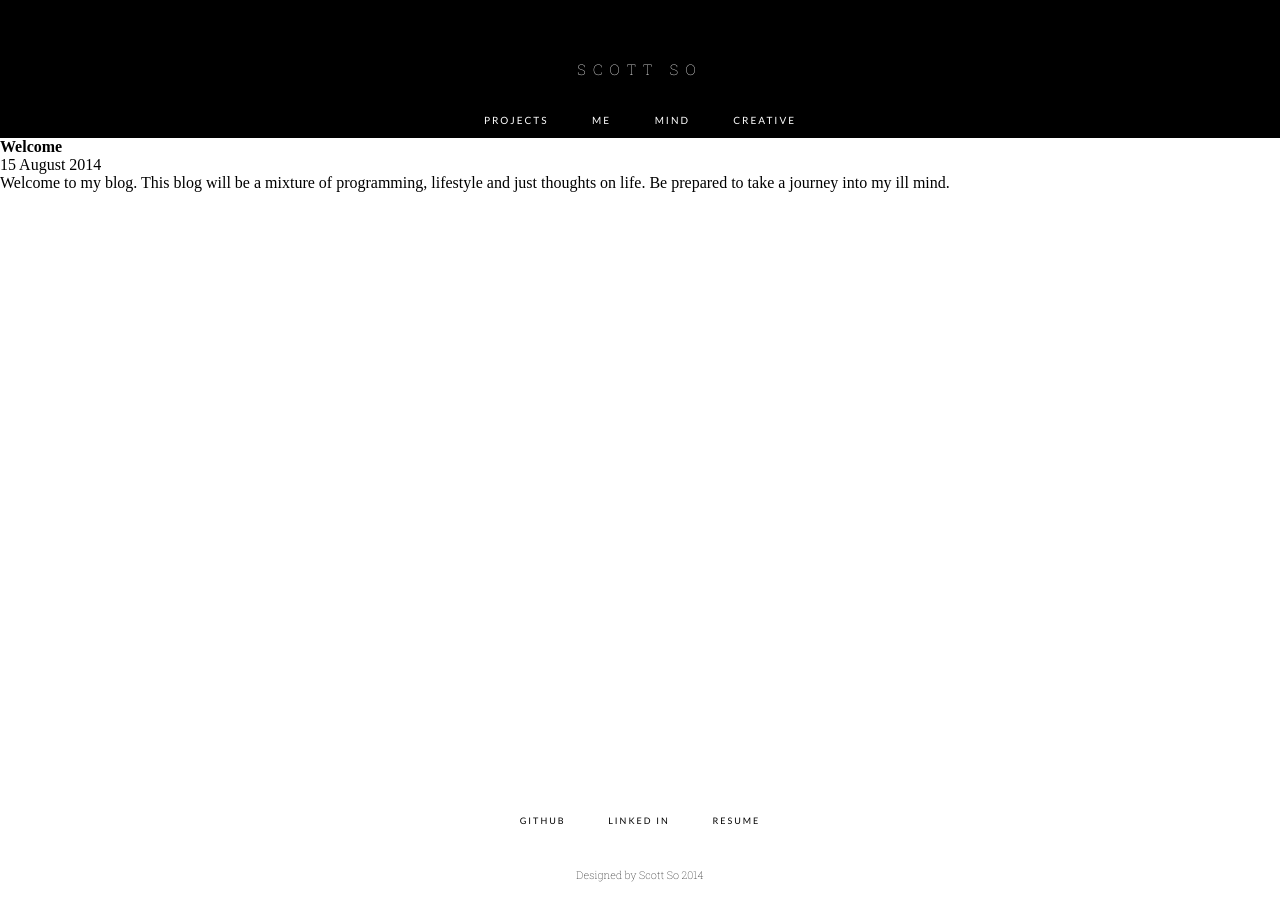
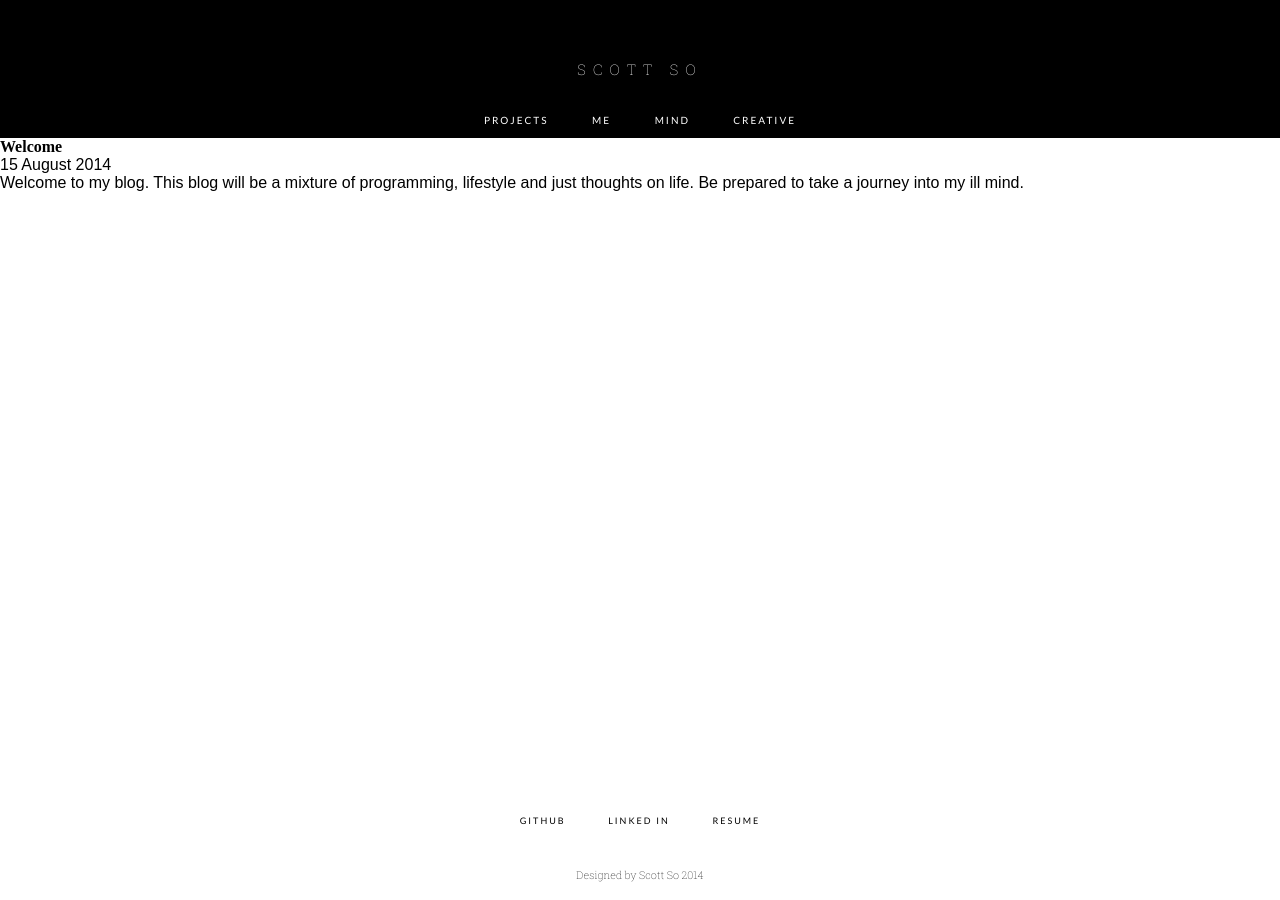
Before and after one commit to scotthso-zz/scotthso.github.io, a Jekyll site: the page built from _posts/2014-08-15-Welcome.md, in a window 1280 px wide. Built offline with Jekyll 4.4.1, drawn with Linux system fonts in a browser that asks for light colours; some web fonts are replaced; Markdown is read by kramdown in place of the engine named in the settings.

Commit message:
changed post font

```diff
--- a/_layouts/post.html
+++ b/_layouts/post.html
@@ -1,6 +1,6 @@
 {% include header.html %}
 
-
+<link rel="stylesheet" href="/post.css">
      <h1>{{ page.title }}</h1>
     <p class="muted">{{ page.date | date_to_long_string }}</p>
 
--- a/mind.css
+++ b/mind.css
@@ -26,7 +26,6 @@
     position: relative;
  left: 10%;
     font-size:14pt;
-
     margin: 0;
     padding: 0;
     border: 0;
--- /dev/null
+++ b/post.css
@@ -0,0 +1,5 @@
+@import url(http://fonts.googleapis.com/css?family=Ek+Mukta:300);
+
+p {
+    font-family: 'Ek Mukta', sans-serif;
+}
```
Also changed, not shown: 3 other files.
